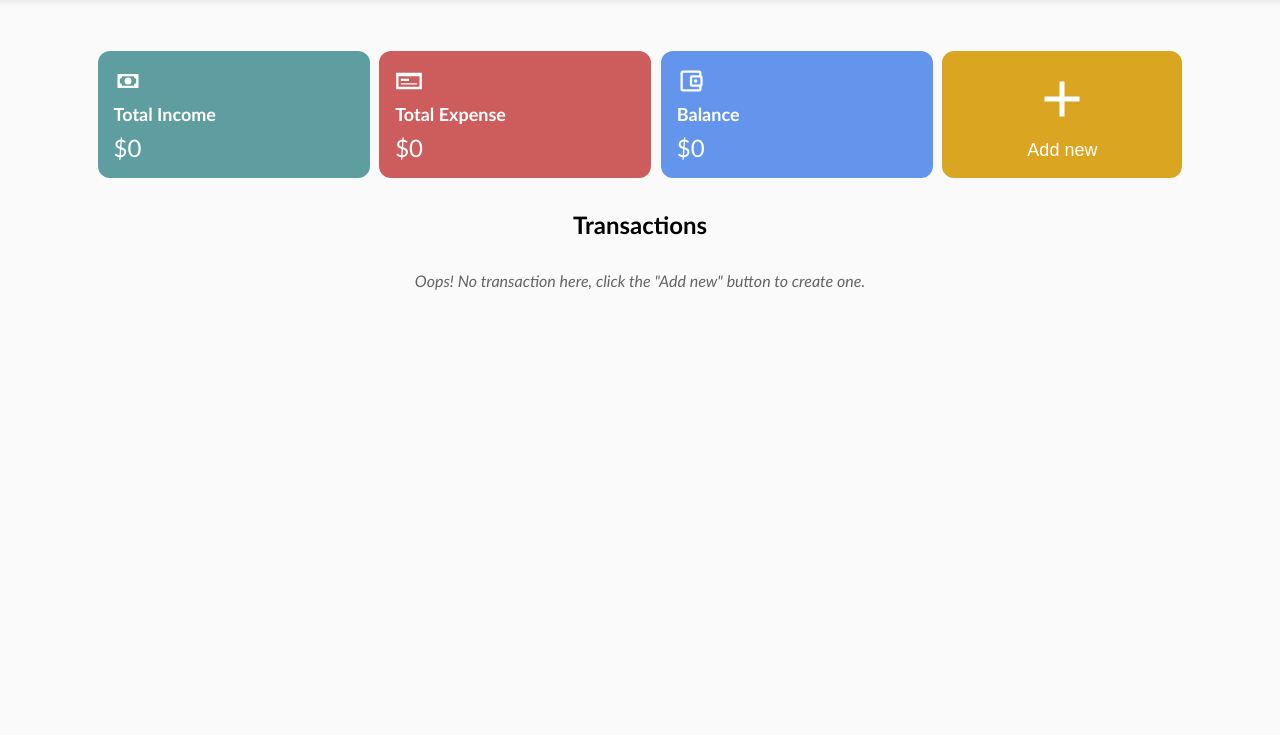
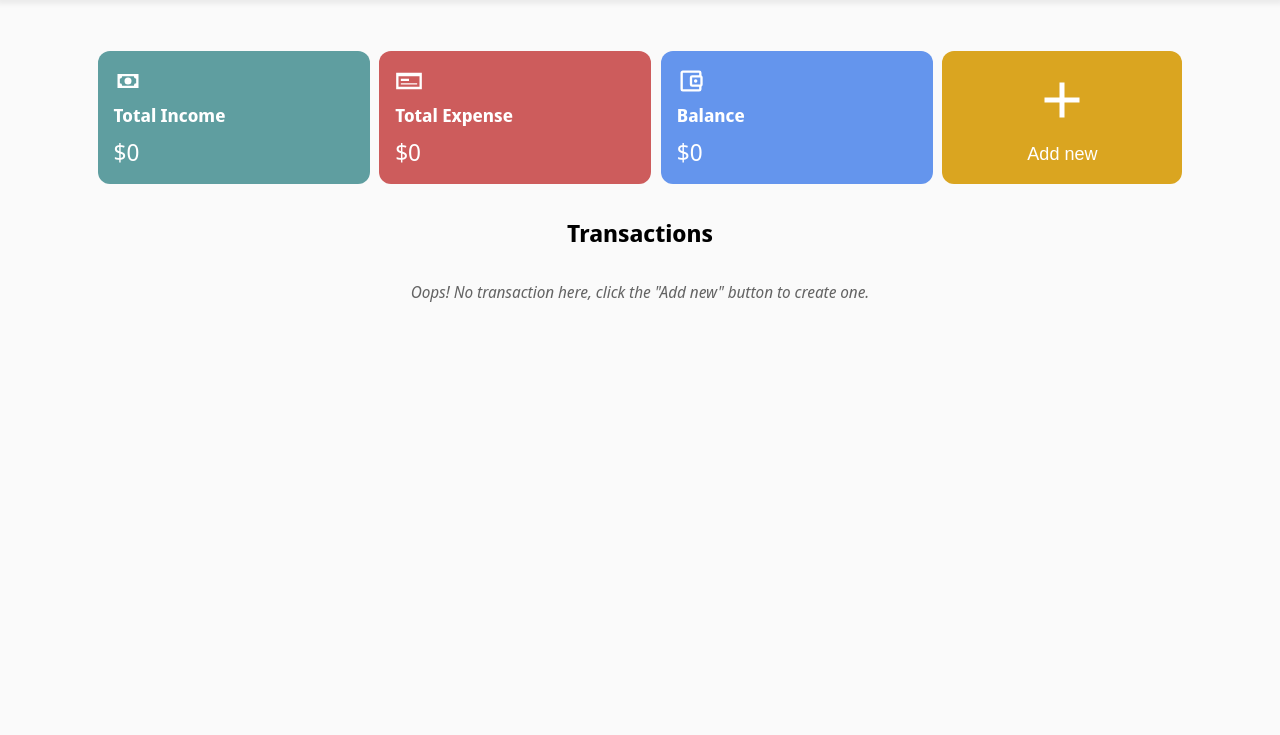
Before and after one commit to climaxmba/budget-tracker, a plain HTML site: page index.html in a window 1280 px wide. Shown: the part 65-800 px from the top of the page. Drawn offline with Linux system fonts and the light colour scheme.

Commit message:
Modify fonts <meta>

```diff
--- a/index.html
+++ b/index.html
@@ -4,6 +4,11 @@
 <head>
   <meta charset="UTF-8" />
   <meta name="viewport" content="width=device-width, initial-scale=1.0" />
+  <meta name="description" content="Personal Budget Tracker project">
+  <meta name=”robots” content="index, nofollow">
+  <link rel="preconnect" href="https://fonts.googleapis.com">
+  <link rel="preconnect" href="https://fonts.gstatic.com" crossorigin>
+  <link href="https://fonts.googleapis.com/css2?family=Noto+Sans+Display:ital,wght@0,100..900;1,100..900&display=swap" rel="stylesheet">
   <link rel="stylesheet" href="styles.css" />
   <title>Personal Budget Tracker</title>
 </head>
--- a/styles.css
+++ b/styles.css
@@ -1,5 +1,5 @@
 body {
-  font-family: "Gill Sans", "Gill Sans MT", Calibri, "Trebuchet MS", sans-serif;
+  font-family: "Noto Sans Display", Inter, system-ui, Avenir, Helvetica, Arial, sans-serif;
   margin: 0;
   background-color: var(--bgcolor);
   color: var(--fgcolor);
```
